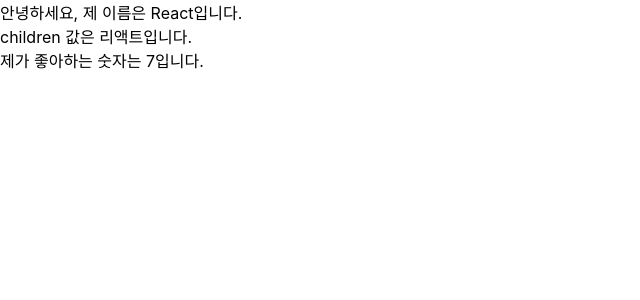
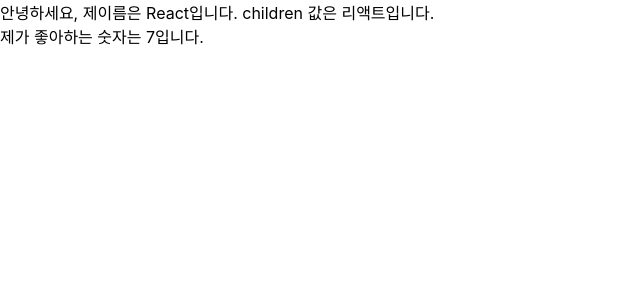
Before and after one commit to jyy1554/study-react, a React (Create React App) app: page / in a window 1280 px wide. Shown: the top 300 px of the page, without its empty margins (0-640 px from the left). Built offline with nearby package versions, Linux system fonts and the light colour scheme.

Commit message:
클래스형 컴포넌트 작성

```diff
--- a/src/MyComponent.js
+++ b/src/MyComponent.js
@@ -1,25 +1,26 @@
-import React from 'react';
+import React, { Component } from 'react';
 import PropTypes from 'prop-types';
 
-const MyComponent = ({ name, favoriteNumber, children }) => {
+class MyComponent extends Component {
+  static defaultProps = {
+    name: '기본 이름'
+  };
+  static propTypes = {
+    name: PropTypes.string,
+    favoriteNumber: PropTypes.number.isRequired
+  };
+  render() {
+    const {name, favoriteNumber, children} = this.props; //비구조화 할당
     return (
       <div>
-      안녕하세요, 제 이름은 {name}입니다. <br />
+        안녕하세요, 제이름은 {name}입니다.
         children 값은 {children}
         입니다.
         <br />
         제가 좋아하는 숫자는 {favoriteNumber}입니다.
       </div>
     );
-};
-
-MyComponent.defaultProps = {
-  name: '기본 이름'
-};
-
-MyComponent.propTypes = {
-  name: PropTypes.string,
-  favoriteNumber: PropTypes.number.isRequired
-};
+  }
+}
 
 export default MyComponent;
```
Lines whose indentation alone changed are shown as unchanged.
